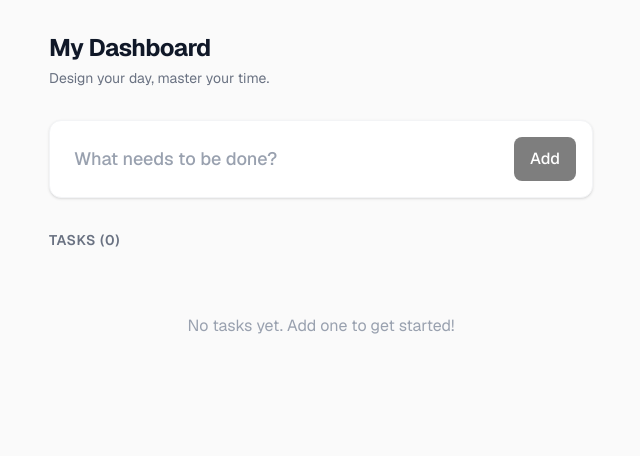
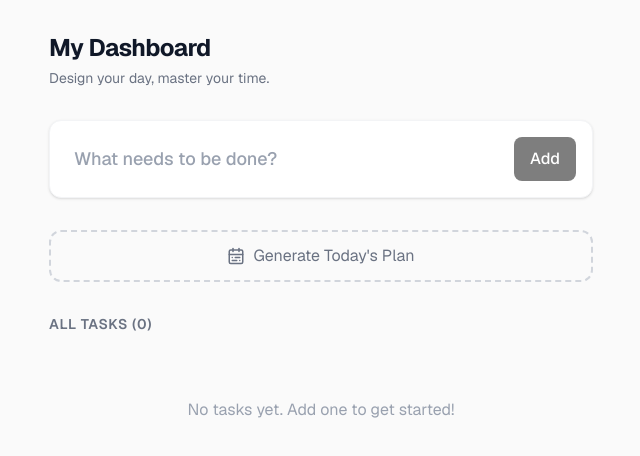
Before and after one commit to BrianTruong23/centralized_dashboard, a Next.js app: page / in a window 1280 px wide. Shown: the top 456 px of the page, without its empty margins (319-959 px from the left). Built offline with nearby package versions, Linux system fonts and the light colour scheme.

Commit message:
Integrate Scheduler UI into Dashboard

```diff
--- a/src/app/page.tsx
+++ b/src/app/page.tsx
@@ -1,15 +1,35 @@
 'use client';
 
+import { useState, useMemo } from 'react';
 import { useTasks } from '@/hooks/useTasks';
 import { TaskInput } from '@/components/TaskInput';
 import { TaskList } from '@/components/TaskList';
+import { TaskItem } from '@/components/TaskItem';
+import { pickNextTask, generateDayPlan } from '@/lib/scheduler';
+import { Task } from '@/types/task';
+import { Zap, CalendarRange } from 'lucide-react';
 
 export default function Home() {
   const { tasks, addTask, updateTask, deleteTask, isLoaded } = useTasks();
+  const [showPlan, setShowPlan] = useState(false);
+  const [dayPlan, setDayPlan] = useState<Task[]>([]);
+
+  const suggestedTask = useMemo(() => {
+    if (!isLoaded || tasks.length === 0) return null;
+    return pickNextTask(tasks, { now: new Date(), energyLevel: 'medium' });
+  }, [tasks, isLoaded]);
+
+  const handleGeneratePlan = () => {
+    const plan = generateDayPlan(tasks, { now: new Date(), energyLevel: 'medium', availableTimeMinutes: 480 });
+    setDayPlan(plan);
+    setShowPlan(true);
+  };
 
   if (!isLoaded) {
     return <div className="flex items-center justify-center min-h-screen text-gray-400">Loading dashboard...</div>;
   }
+
+  const todoTasks = tasks.filter(t => t.status !== 'done');
 
   return (
     <div className="min-h-screen bg-[#fafafa] text-gray-900 font-sans pb-20">
@@ -19,13 +39,90 @@ export default function Home() {
           <p className="text-gray-500 text-sm">Design your day, master your time.</p>
         </header>
 
+        {/* Now Panel */}
+        {suggestedTask && (
+          <section className="mb-8 animate-in fade-in slide-in-from-top-4 duration-500">
+            <div className="bg-black text-white p-6 rounded-2xl shadow-lg relative overflow-hidden">
+               <div className="absolute top-0 right-0 p-4 opacity-10">
+                 <Zap size={100} />
+               </div>
+               <div className="relative z-10">
+                 <h2 className="text-xs font-bold uppercase tracking-widest text-gray-400 mb-2">Focus Now</h2>
+                 <h3 className="text-2xl font-bold mb-2">{suggestedTask.title}</h3>
+                 <p className="text-gray-400 text-sm mb-4 line-clamp-2">
+                   {suggestedTask.description || 'No description provided.'}
+                 </p>
+                 <div className="flex items-center gap-3">
+                    <span className="text-xs bg-gray-800 px-2 py-1 rounded border border-gray-700">
+                      {suggestedTask.estimatedMinutes}m
+                    </span>
+                    <span className="text-xs bg-gray-800 px-2 py-1 rounded border border-gray-700 capitalize">
+                      {suggestedTask.category}
+                    </span>
+                    {suggestedTask.deadline && (
+                      <span className="text-xs text-red-400 font-medium">
+                        Due soon
+                      </span>
+                    )}
+                 </div>
+                 <button
+                   onClick={() => updateTask({ ...suggestedTask, status: 'done' })}
+                   className="mt-6 w-full bg-white text-black font-bold py-2 rounded-lg hover:bg-gray-100 transition-colors"
+                 >
+                   Mark as Done
+                 </button>
+               </div>
+            </div>
+          </section>
+        )}
+
         <section className="mb-8">
           <TaskInput onAddTask={addTask} />
         </section>
 
+        {/* Day Plan Generator */}
+        <section className="mb-8">
+          {!showPlan ? (
+            <button
+              onClick={handleGeneratePlan}
+              className="w-full flex items-center justify-center gap-2 py-3 border-2 border-dashed border-gray-300 rounded-xl text-gray-500 hover:border-gray-400 hover:text-gray-700 transition-all"
+            >
+              <CalendarRange size={18} />
+              Generate Today's Plan
+            </button>
+          ) : (
+            <div className="bg-white p-4 rounded-xl border border-gray-200">
+               <div className="flex items-center justify-between mb-4">
+                 <h2 className="text-sm font-bold uppercase tracking-wider text-gray-500">Today's Schedule</h2>
+                 <button onClick={() => setShowPlan(false)} className="text-xs text-gray-400 hover:text-gray-600">Close</button>
+               </div>
+               {dayPlan.length > 0 ? (
+                 <div className="space-y-4">
+                   {dayPlan.map((task, idx) => (
+                     <div key={task.id} className="flex gap-3 relative">
+                       {idx !== dayPlan.length - 1 && <div className="absolute left-3.5 top-8 bottom-[-16px] w-0.5 bg-gray-100" />}
+                       <div className="flex-shrink-0 w-7 h-7 rounded-full bg-blue-50 text-blue-600 flex items-center justify-center text-xs font-bold border border-blue-100 z-10">
+                         {idx + 1}
+                       </div>
+                       <div className="flex-1 pb-1">
+                          <TaskItem task={task} onUpdate={updateTask} onDelete={deleteTask} />
+                       </div>
+                     </div>
+                   ))}
+                   <div className="mt-4 pt-4 border-t text-center text-xs text-gray-400">
+                     Total Focus: {dayPlan.reduce((acc, t) => acc + t.estimatedMinutes, 0) / 60} hours
+                   </div>
+                 </div>
+               ) : (
+                 <p className="text-sm text-gray-400 text-center py-4">No suitable tasks found for plan.</p>
+               )}
+            </div>
+          )}
+        </section>
+
         <section>
           <div className="flex items-center justify-between mb-4">
-             <h2 className="text-sm font-semibold text-gray-500 uppercase tracking-wider">Tasks ({tasks.filter(t => t.status !== 'done').length})</h2>
+             <h2 className="text-sm font-semibold text-gray-500 uppercase tracking-wider">All Tasks ({todoTasks.length})</h2>
           </div>
           <TaskList
             tasks={tasks}
```
